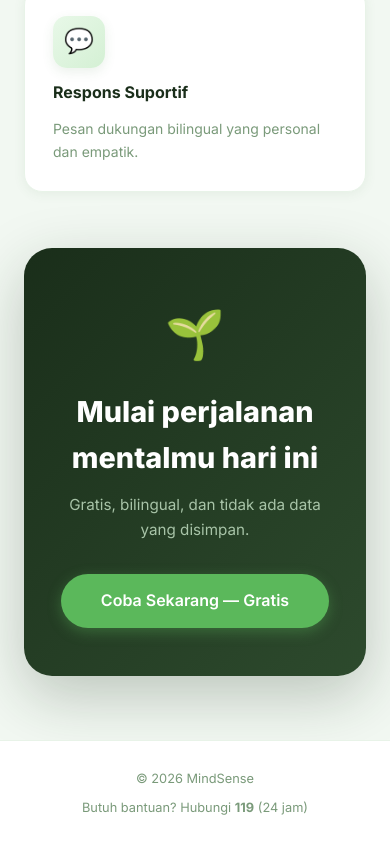
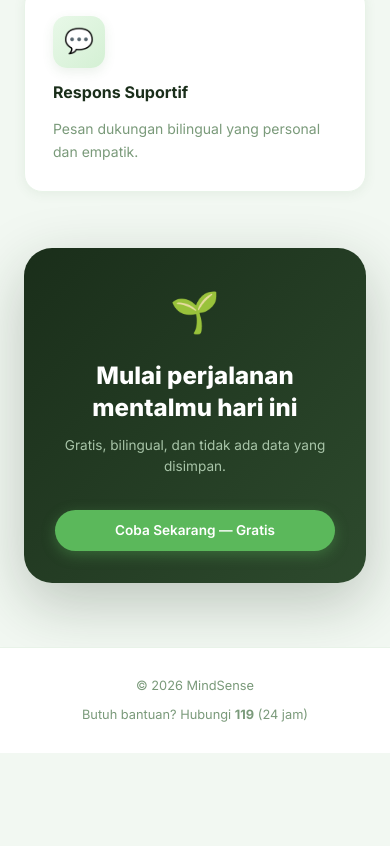
Before and after one commit to FebiaSanthika02/MindSense-frontend, a React (Vite) app: page / in a window 390 px wide. Shown: the part 2001-2847 px from the top of the page. After the commit the page ends 2754 px from the top, so only its background shows below. Built offline with nearby package versions, Linux system fonts and the light colour scheme; no server answers.

Commit message:
frontend fix

```diff
--- a/src/pages/Home.jsx
+++ b/src/pages/Home.jsx
@@ -199,17 +199,17 @@ export default function Home() {
         <div style={{
           maxWidth: 700, margin: '0 auto', textAlign: 'center',
           background: 'linear-gradient(135deg, #1a2e1a, #2d4a2d)',
-          borderRadius: 28, padding: '3rem 2rem',
+          borderRadius: 28, padding: 'clamp(2rem, 6vw, 3rem) clamp(1.25rem, 4vw, 2rem)',
           boxShadow: '0 20px 60px rgba(26,46,26,0.25)',
         }}>
-          <div style={{ fontSize: '3rem', marginBottom: '1rem' }}>🌱</div>
-          <h2 style={{ fontSize: '1.8rem', fontWeight: 800, color: 'white', marginBottom: '0.75rem' }}>
+          <div style={{ fontSize: 'clamp(2.5rem, 6vw, 3rem)', marginBottom: '1rem' }}>🌱</div>
+          <h2 style={{ fontSize: 'clamp(1.5rem, 5vw, 1.8rem)', fontWeight: 800, color: 'white', marginBottom: '0.75rem', lineHeight: 1.3 }}>
             Mulai perjalanan mentalmu hari ini
           </h2>
-          <p style={{ color: '#a8c4a8', marginBottom: '2rem', fontSize: '0.95rem' }}>
+          <p style={{ color: '#a8c4a8', marginBottom: '2rem', fontSize: 'clamp(0.85rem, 3vw, 0.95rem)', padding: '0 0.5rem' }}>
             Gratis, bilingual, dan tidak ada data yang disimpan.
           </p>
-          <Link to="/analyze" className="btn btn-green" style={{ fontSize: '1rem', padding: '0.9rem 2.5rem' }}>
+          <Link to="/analyze" className="btn btn-green" style={{ width: '100%', maxWidth: '280px' }}>
             Coba Sekarang — Gratis
           </Link>
         </div>
```
